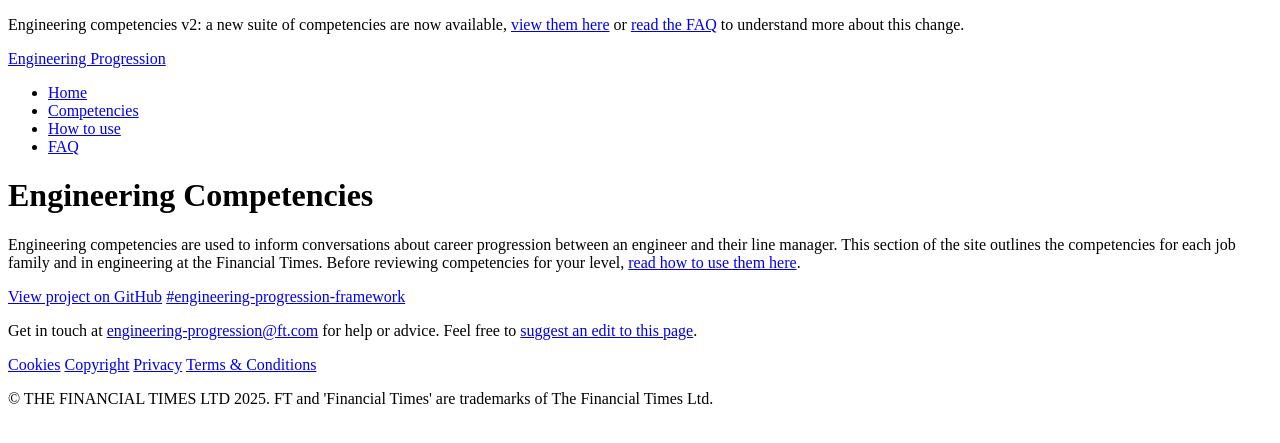
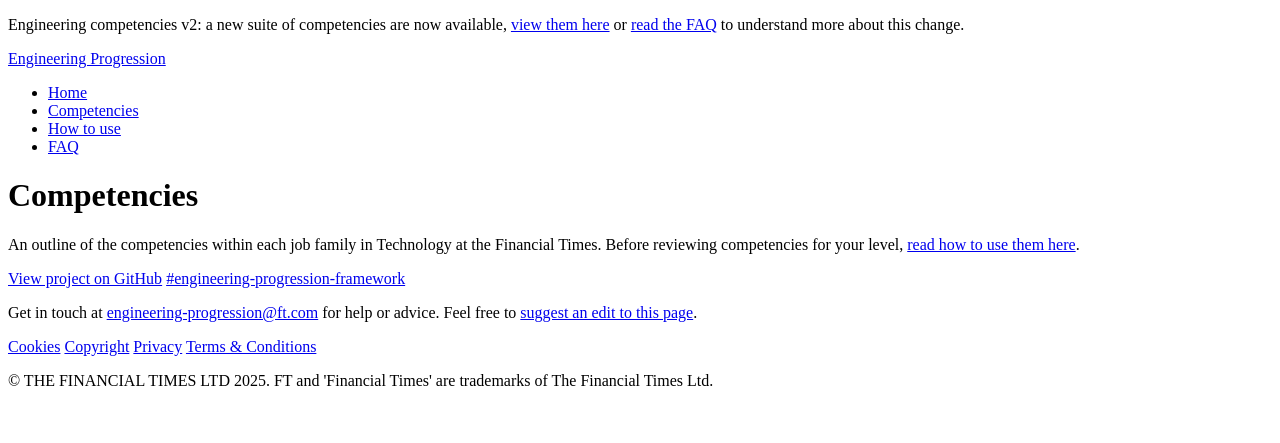
Before and after one commit to Financial-Times/engineering-progression, a Jekyll site: the page built from site/pages/competencies/index.html, in a window 1280 px wide. Shown: the top 443 px of the page. Built offline with Jekyll 4.4.1, drawn with Linux system fonts in a browser that asks for light colours; a style sheet for code colours, icons or effects is not loaded.

Commit message:
Wording tweaks for the competencies overview

```diff
--- a/site/pages/competencies/index.html
+++ b/site/pages/competencies/index.html
@@ -1,6 +1,6 @@
 ---
-title: Engineering Competencies
-description: Engineering competencies are used to inform conversations about career progression between an engineer and their line manager.
+title: Competencies
+description: An outline of the competencies within each job family in Technology at the Financial Times.
 permalink: /competencies/
 layout: o-layout-landing
 ---
@@ -11,7 +11,6 @@
 	<h1>{{page.title}}</h1>
 	<p>
 		{{page.description}}
-		This section of the site outlines the competencies for each job family and  in engineering at the Financial Times.
 		Before reviewing competencies for your level, <a href="/competencies/how-to-use/">read how to use them here</a>.
 	</p>
 
```
